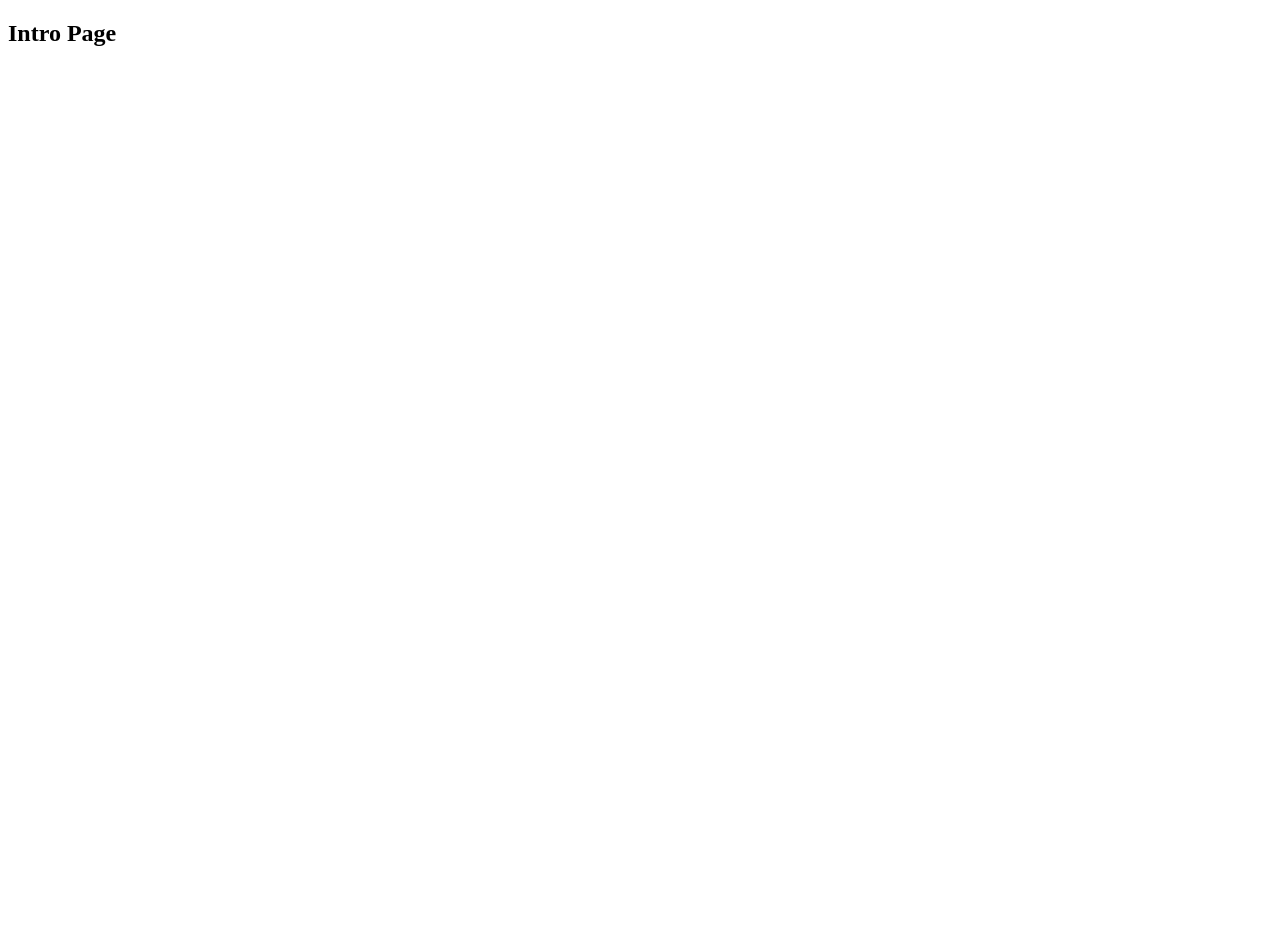
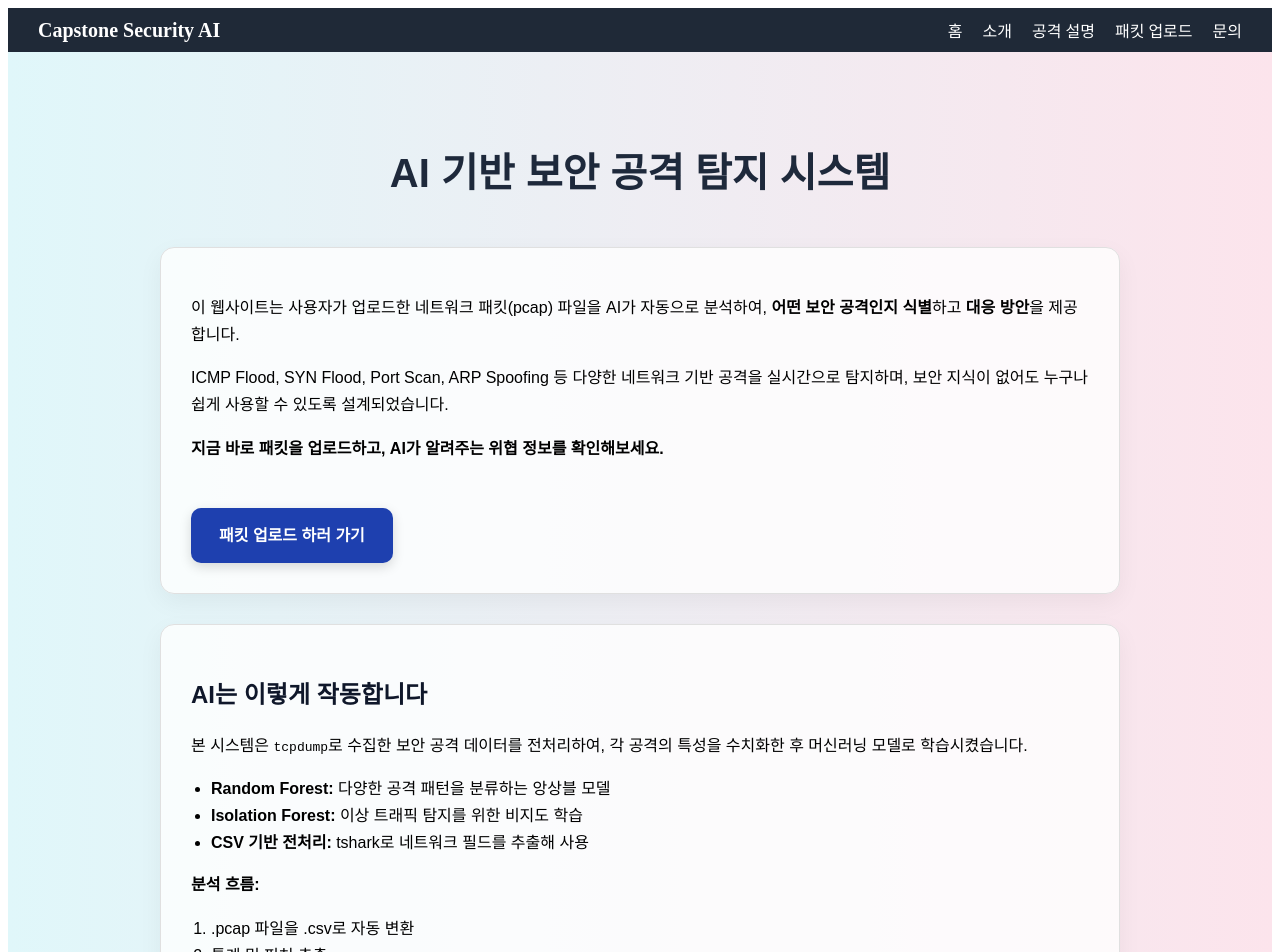
Before and after one commit to dlwldls1046/2025-1CapWeb, a React (Create React App) app in the folder client/: page /intro in a window 1280 px wide. Shown: the top 952 px of the page. Before the commit the page ends 800 px from the top, so only its background shows below. Built offline with nearby package versions, Linux system fonts and the light colour scheme.

Commit message:
attack 및 intro 페이지 제작

```diff
--- a/client/package.json
+++ b/client/package.json
@@ -4,6 +4,7 @@
   "private": true,
   "dependencies": {
     "axios": "^1.9.0",
+    "lucide-react": "^0.510.0",
     "react": "^18.2.0",
     "react-dom": "^18.2.0",
     "react-router-dom": "^6.18.0",
--- a/client/src/App.jsx
+++ b/client/src/App.jsx
@@ -1,36 +1,38 @@
-import { BrowserRouter as Router, Routes, Route } from 'react-router-dom';
-import Register from './pages/Register';
-import Login from './pages/Login';
-import Home from './pages/Home';
-import Menu from './pages/Menu';
-import Intro from './pages/Intro';
-import PacketAnalysis from './pages/PacketAnalysis';
-import PacketSearch from './pages/PacketSearch';
-import AIIntro from './pages/AIIntro';
-import Diagram from './pages/Diagram';
-import MyPage from './pages/MyPage';
-import Contact from './pages/Contact';
-import UploadPage from './pages/UploadPage'; // ✅ 추가
+import { BrowserRouter as Router, Routes, Route } from 'react-router-dom'
+import Register from './pages/Register'
+import Login from './pages/Login'
+import Home from './pages/Home'
+import Menu from './pages/Menu'
+import Intro from './pages/Intro'
+import PacketAnalysis from './pages/PacketAnalysis'
+import PacketSearch from './pages/PacketSearch'
+import AIIntro from './pages/AIIntro'
+import Diagram from './pages/Diagram'
+import MyPage from './pages/MyPage'
+import Contact from './pages/Contact'
+import UploadPage from './pages/UploadPage' // ✅ 추가
+import Attack from './pages/Attack'
 
 function App() {
   return (
     <Router>
       <Routes>
-        <Route path="/" element={<Home />} />
-        <Route path="/register" element={<Register />} />
-        <Route path="/login" element={<Login />} />
-        <Route path="/menu" element={<Menu />} />
-        <Route path="/intro" element={<Intro />} />
-        <Route path="/packet-analysis" element={<PacketAnalysis />} />
-        <Route path="/packet-search" element={<PacketSearch />} />
-        <Route path="/ai-intro" element={<AIIntro />} />
-        <Route path="/diagram" element={<Diagram />} />
-        <Route path="/mypage" element={<MyPage />} />
-        <Route path="/contact" element={<Contact />} />
-        <Route path="/upload" element={<UploadPage />} /> {/* ✅ 여기 추가 */}
+        <Route path='/' element={<Home />} />
+        <Route path='/register' element={<Register />} />
+        <Route path='/login' element={<Login />} />
+        <Route path='/menu' element={<Menu />} />
+        <Route path='/intro' element={<Intro />} />
+        <Route path='/packet-analysis' element={<PacketAnalysis />} />
+        <Route path='/packet-search' element={<PacketSearch />} />
+        <Route path='/ai-intro' element={<AIIntro />} />
+        <Route path='/diagram' element={<Diagram />} />
+        <Route path='/mypage' element={<MyPage />} />
+        <Route path='/contact' element={<Contact />} />
+        <Route path='/upload' element={<UploadPage />} /> {/* ✅ 여기 추가 */}
+        <Route path='/attack' element={<Attack />} />
       </Routes>
     </Router>
-  );
+  )
 }
 
-export default App;
+export default App
--- a/client/src/pages/AIIntro.jsx
+++ b/client/src/pages/AIIntro.jsx
@@ -3,7 +3,7 @@ function AIIntro() {
     <div>
       <h2>AIIntro Page</h2>
     </div>
-  );
+  )
 }
 
-export default AIIntro;
+export default AIIntro
--- /dev/null
+++ b/client/src/pages/Attack.jsx
@@ -0,0 +1,134 @@
+function Attack() {
+  const sectionStyle = {
+    border: '1px solid #ccc',
+    borderRadius: '10px',
+    padding: '20px',
+    marginBottom: '20px',
+    backgroundColor: '#f9f9f9',
+  }
+
+  const navbarStyle = {
+    display: 'flex',
+    justifyContent: 'space-between',
+    alignItems: 'center',
+    padding: '10px 30px',
+    backgroundColor: '#1f2937', // dark gray
+    color: '#fff',
+  }
+
+  const linkStyle = {
+    color: '#fff',
+    textDecoration: 'none',
+    marginLeft: '20px',
+    fontSize: '16px',
+  }
+
+  const footerStyle = {
+    marginTop: '40px',
+    padding: '15px 30px',
+    backgroundColor: '#f1f1f1',
+    color: '#444',
+    textAlign: 'center',
+    fontSize: '14px',
+    borderTop: '1px solid #ccc',
+  }
+
+  return (
+    <div>
+      {/* ✅ 네비게이션 바 */}
+      <nav style={navbarStyle}>
+        <div style={{ fontWeight: 'bold', fontSize: '20px' }}>
+          Capstone Security AI
+        </div>
+        <div>
+          <a href='/' style={linkStyle}>
+            홈
+          </a>
+          <a href='/intro' style={linkStyle}>
+            소개
+          </a>
+          <a href='/attack' style={linkStyle}>
+            공격 설명
+          </a>
+          <a href='/upload' style={linkStyle}>
+            패킷 업로드
+          </a>
+          <a href='/contact' style={linkStyle}>
+            문의
+          </a>
+        </div>
+      </nav>
+
+      {/* ✅ 본문 */}
+      <div style={{ padding: '30px' }}>
+        <h2 style={{ fontSize: '28px', marginBottom: '20px' }}>공격별 설명</h2>
+
+        <section style={sectionStyle}>
+          <h3>1. ICMP Flood 공격</h3>
+          <p>
+            ICMP Flood는 대량의 ping 요청을 대상에게 전송하여 네트워크 대역폭을
+            고갈시키고 시스템 자원을 소모시키는 DoS(서비스 거부) 공격입니다.
+          </p>
+        </section>
+
+        <section style={sectionStyle}>
+          <h3>2. UDP Flood 공격</h3>
+          <p>
+            UDP Flood는 임의의 포트로 무작위 UDP 패킷을 대량 전송하여, 대상
+            시스템이 ICMP 'Port Unreachable' 응답을 생성하게 만들어 자원을
+            소모시키는 공격입니다.
+          </p>
+        </section>
+
+        <section style={sectionStyle}>
+          <h3>3. SYN Flood 공격</h3>
+          <p>
+            TCP 연결 요청인 SYN 패킷만을 대량 전송하고 응답을 무시함으로써,
+            서버의 세션 큐를 가득 채워 정당한 연결을 방해하는 공격입니다.
+          </p>
+        </section>
+
+        <section style={sectionStyle}>
+          <h3>4. Smurf Attack</h3>
+          <p>
+            공격자가 ICMP Echo Request를 브로드캐스트 주소로 보내면서 출발지를
+            피해자로 위조하여, 다수의 시스템으로부터 피해자에게 ICMP 응답이
+            몰리게 하는 공격입니다.
+          </p>
+        </section>
+
+        <section style={sectionStyle}>
+          <h3>5. Ping of Death</h3>
+          <p>
+            과도하게 큰 크기의 ping 패킷을 쪼개 전송하여, 대상 시스템이 재조립
+            중 버퍼 오버플로우를 일으키게 하는 방식의 서비스 거부 공격입니다.
+          </p>
+        </section>
+
+        <section style={sectionStyle}>
+          <h3>6. Port Scan</h3>
+          <p>
+            공격 대상 시스템에서 열려 있는 포트를 탐색하기 위해 여러 포트에
+            연결을 시도하며, 취약한 서비스를 찾는 데 사용됩니다.
+          </p>
+        </section>
+
+        <section style={sectionStyle}>
+          <h3>7. ARP Spoofing</h3>
+          <p>
+            공격자가 자신을 다른 장치의 MAC 주소로 위장하여 ARP 테이블을
+            변조함으로써, 트래픽을 가로채거나 중간자 공격을 수행할 수 있는
+            공격입니다.
+          </p>
+        </section>
+      </div>
+
+      {/* ✅ 푸터 */}
+      <footer style={footerStyle}>
+        © 2025 Capstone Design Project | 2조 [어떡하조]
+      </footer>
+    </div>
+  )
+}
+
+export default Attack
--- a/client/src/pages/Intro.jsx
+++ b/client/src/pages/Intro.jsx
@@ -1,9 +1,182 @@
 function Intro() {
+  const pageStyle = {
+    background: 'linear-gradient(to right, #e0f7fa, #fce4ec)',
+    minHeight: '100vh',
+  }
+
+  const containerStyle = {
+    maxWidth: '960px',
+    margin: '0 auto',
+    padding: '60px 20px 30px',
+    fontFamily: 'sans-serif',
+    lineHeight: '1.7',
+  }
+
+  const titleStyle = {
+    fontSize: '40px',
+    fontWeight: 'bold',
+    textAlign: 'center',
+    marginBottom: '40px',
+    color: '#1e293b',
+  }
+
+  const sectionStyle = {
+    backgroundColor: '#ffffffcc',
+    padding: '30px',
+    borderRadius: '14px',
+    marginTop: '30px',
+    border: '1px solid #e0e0e0',
+    boxShadow: '0 8px 24px rgba(0, 0, 0, 0.05)',
+    transition: 'transform 0.3s ease',
+  }
+
+  const subtitleStyle = {
+    fontSize: '24px',
+    fontWeight: 'bold',
+    color: '#0f172a',
+    marginBottom: '10px',
+  }
+
+  const listStyle = {
+    paddingLeft: '20px',
+    marginTop: '10px',
+    marginBottom: '10px',
+  }
+
+  const ctaStyle = {
+    display: 'inline-block',
+    marginTop: '30px',
+    backgroundColor: '#1e40af',
+    color: '#fff',
+    padding: '14px 28px',
+    borderRadius: '10px',
+    textDecoration: 'none',
+    fontWeight: 'bold',
+    boxShadow: '0 4px 12px rgba(0, 0, 0, 0.15)',
+  }
+
+  const navbarStyle = {
+    display: 'flex',
+    justifyContent: 'space-between',
+    alignItems: 'center',
+    padding: '10px 30px',
+    backgroundColor: '#1f2937',
+    color: '#fff',
+  }
+
+  const linkStyle = {
+    color: '#fff',
+    textDecoration: 'none',
+    marginLeft: '20px',
+    fontSize: '16px',
+  }
+
+  const footerStyle = {
+    marginTop: '50px',
+    padding: '15px 30px',
+    backgroundColor: '#f1f1f1',
+    color: '#444',
+    textAlign: 'center',
+    fontSize: '14px',
+    borderTop: '1px solid #ccc',
+  }
+
   return (
-    <div>
-      <h2>Intro Page</h2>
-    </div>
-  );
+    <>
+      <div style={pageStyle}>
+        <nav style={navbarStyle}>
+          <div style={{ fontWeight: 'bold', fontSize: '20px' }}>
+            Capstone Security AI
+          </div>
+          <div>
+            <a href='/' style={linkStyle}>
+              홈
+            </a>
+            <a href='/intro' style={linkStyle}>
+              소개
+            </a>
+            <a href='/attack' style={linkStyle}>
+              공격 설명
+            </a>
+            <a href='/upload' style={linkStyle}>
+              패킷 업로드
+            </a>
+            <a href='/contact' style={linkStyle}>
+              문의
+            </a>
+          </div>
+        </nav>
+
+        {/* ✅ 본문 */}
+        <div style={containerStyle}>
+          <h1 style={titleStyle}>AI 기반 보안 공격 탐지 시스템</h1>
+
+          <div style={sectionStyle}>
+            <p>
+              이 웹사이트는 사용자가 업로드한 네트워크 패킷(pcap) 파일을 AI가
+              자동으로 분석하여,
+              <strong> 어떤 보안 공격인지 식별</strong>하고{' '}
+              <strong>대응 방안</strong>을 제공합니다.
+            </p>
+            <p>
+              ICMP Flood, SYN Flood, Port Scan, ARP Spoofing 등 다양한 네트워크
+              기반 공격을 실시간으로 탐지하며, 보안 지식이 없어도 누구나 쉽게
+              사용할 수 있도록 설계되었습니다.
+            </p>
+            <p>
+              <strong>
+                지금 바로 패킷을 업로드하고, AI가 알려주는 위협 정보를
+                확인해보세요.
+              </strong>
+            </p>
+
+            <a href='/upload' style={ctaStyle}>
+              패킷 업로드 하러 가기
+            </a>
+          </div>
+
+          <div style={sectionStyle}>
+            <h2 style={subtitleStyle}>AI는 이렇게 작동합니다</h2>
+            <p>
+              본 시스템은 <code>tcpdump</code>로 수집한 보안 공격 데이터를
+              전처리하여, 각 공격의 특성을 수치화한 후 머신러닝 모델로
+              학습시켰습니다.
+            </p>
+            <ul style={listStyle}>
+              <li>
+                <strong>Random Forest:</strong> 다양한 공격 패턴을 분류하는
+                앙상블 모델
+              </li>
+              <li>
+                <strong>Isolation Forest:</strong> 이상 트래픽 탐지를 위한
+                비지도 학습
+              </li>
+              <li>
+                <strong>CSV 기반 전처리:</strong> tshark로 네트워크 필드를
+                추출해 사용
+              </li>
+            </ul>
+            <p style={{ fontWeight: 'bold', marginTop: '15px' }}>분석 흐름:</p>
+            <ol style={listStyle}>
+              <li>.pcap 파일을 .csv로 자동 변환</li>
+              <li>통계 및 피처 추출</li>
+              <li>AI 모델이 공격 유형 및 위험도 예측</li>
+              <li>공격 이름, 설명, 대응 방안을 제공</li>
+            </ol>
+            <p>
+              이 과정을 통해 <strong>네트워크 보안의 진입 장벽을 낮추고</strong>
+              , 누구나 쉽게 자신의 트래픽을 분석할 수 있도록 돕고자 합니다.
+            </p>
+          </div>
+        </div>
+
+        {/* ✅ 푸터 (수정 안 함) */}
+        <footer style={footerStyle}>
+          © 2025 Capstone Design Project | 2조 [어떡하조]
+        </footer>
+      </div>
+    </>
+  )
 }
 
-export default Intro;
+export default Intro
```
Also changed, not shown: 1 other file (tests, documents, lock files or other folders).
